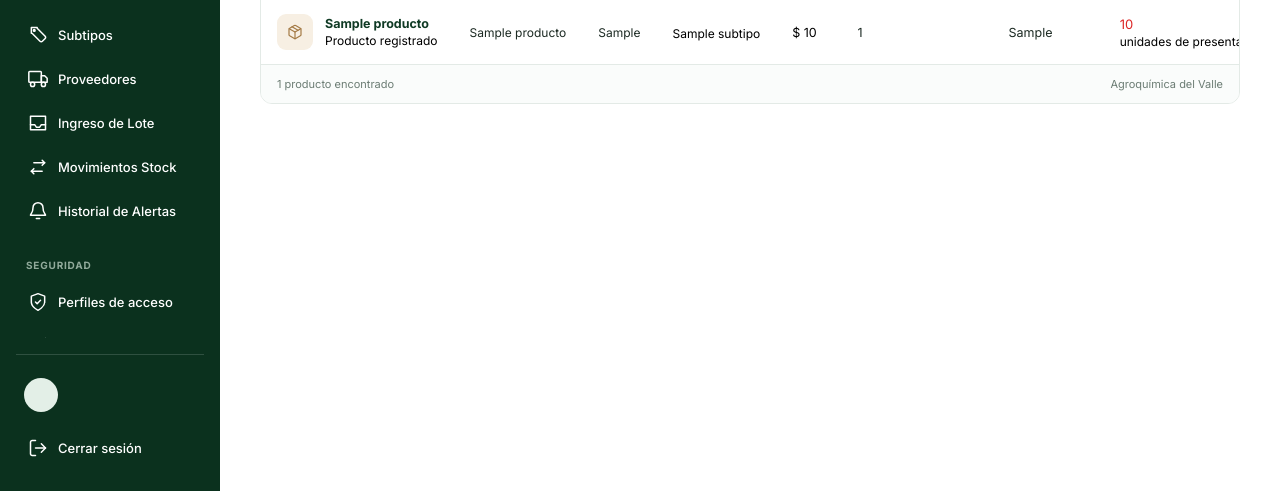
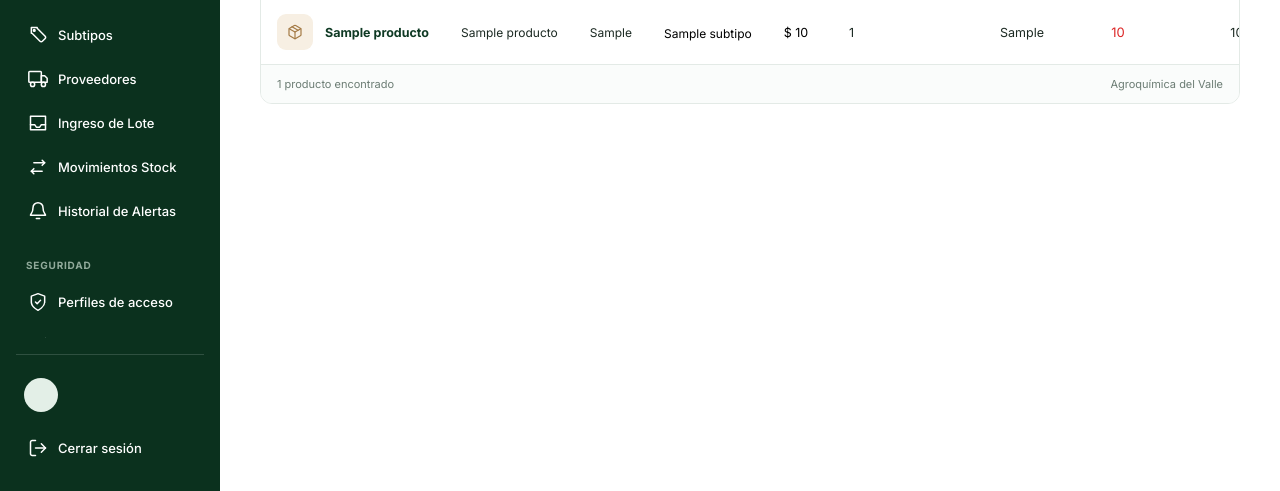
Before and after one commit to contrerasenzo01-png/AGROQUIMICA, a Django app: template inventario/templates/inventario/productos.html in a window 1280 px wide. Shown: the part 308-799 px from the top of the page. Run offline with Django 5.2, Linux system fonts and the light colour scheme; data comes from the database, SQL or seed files in the repository; tables that the repository leaves empty hold one stand-in row (values such as "Sample post"); the template is opened without the code that fills it: values that come from a table or form of the project are taken from there, most other values are stand-ins (such as "Sample title", 1, 10 or a date in 2020).

Commit message:
edicion de tabla productos 3

```diff
--- a/inventario/static/inventario/styles/productos.css
+++ b/inventario/static/inventario/styles/productos.css
@@ -594,9 +594,7 @@
 
 .pr-table tr.inactivo .pr-prod-icono { background: #eef1ef; color: #9aa59f; }
 
-.pr-prod-sub,
-.pr-subtipos,
-.pr-stock-sub {
+.pr-subtipos {
     display: block;
     margin-top: 2px;
     font-size: 12px;
--- a/inventario/templates/inventario/productos.html
+++ b/inventario/templates/inventario/productos.html
@@ -206,10 +206,6 @@
                                             {{ producto.Nombre_producto }}
                                         </span>
 
-                                        <span class="pr-prod-sub">
-                                            Producto registrado
-                                        </span>
-
                                     </div>
 
                                 </div>
@@ -297,18 +293,11 @@
                                         {{ producto.stock.Cantidad_stock }}
                                     </span>
 
-                                    <span class="pr-stock-sub">
-                                        unidades de presentación
-                                    </span>
 
                                 {% else %}
 
                                     <span class="pr-stock">
                                         0
-                                    </span>
-
-                                    <span class="pr-stock-sub">
-                                        sin ingresos
                                     </span>
 
                                 {% endif %}
```
